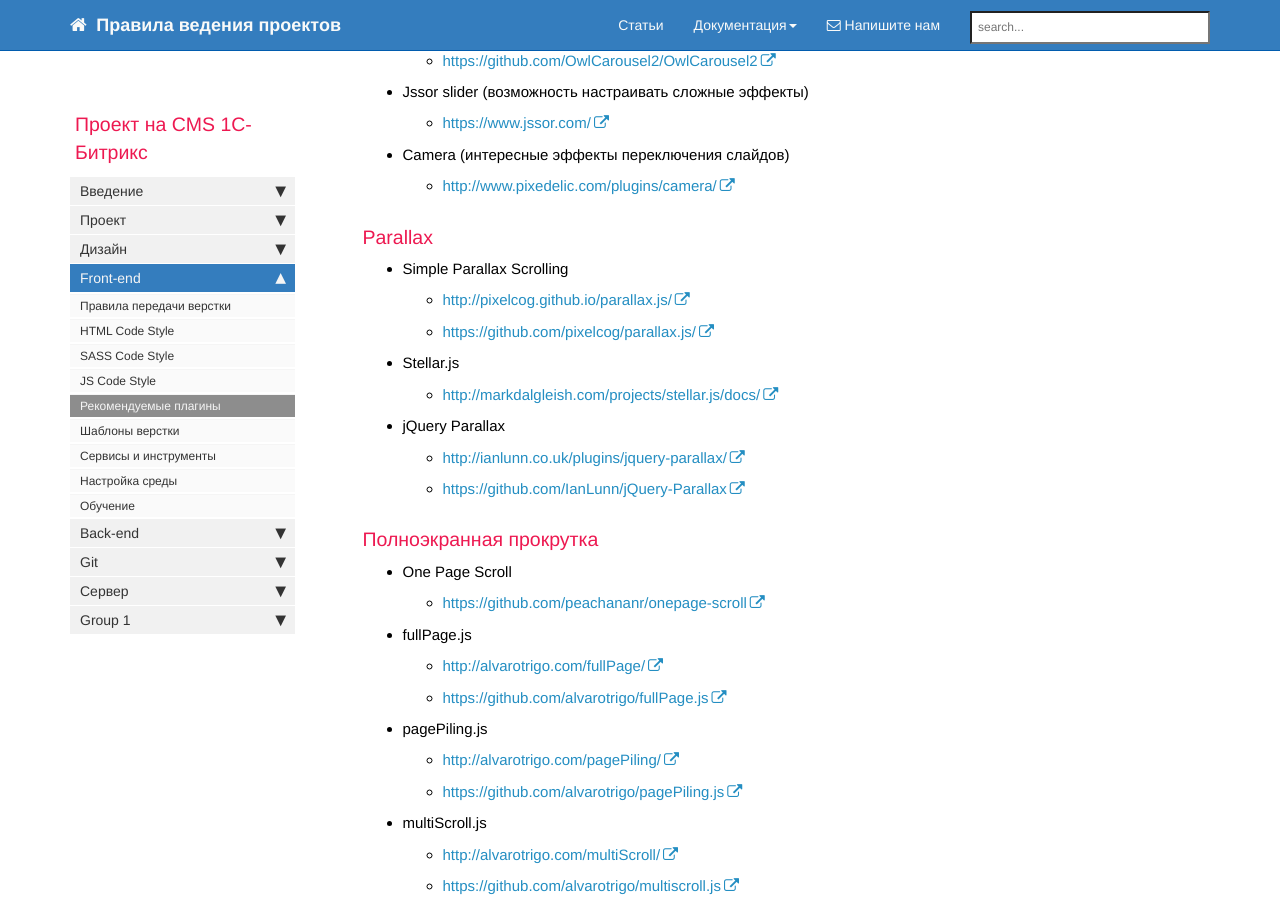
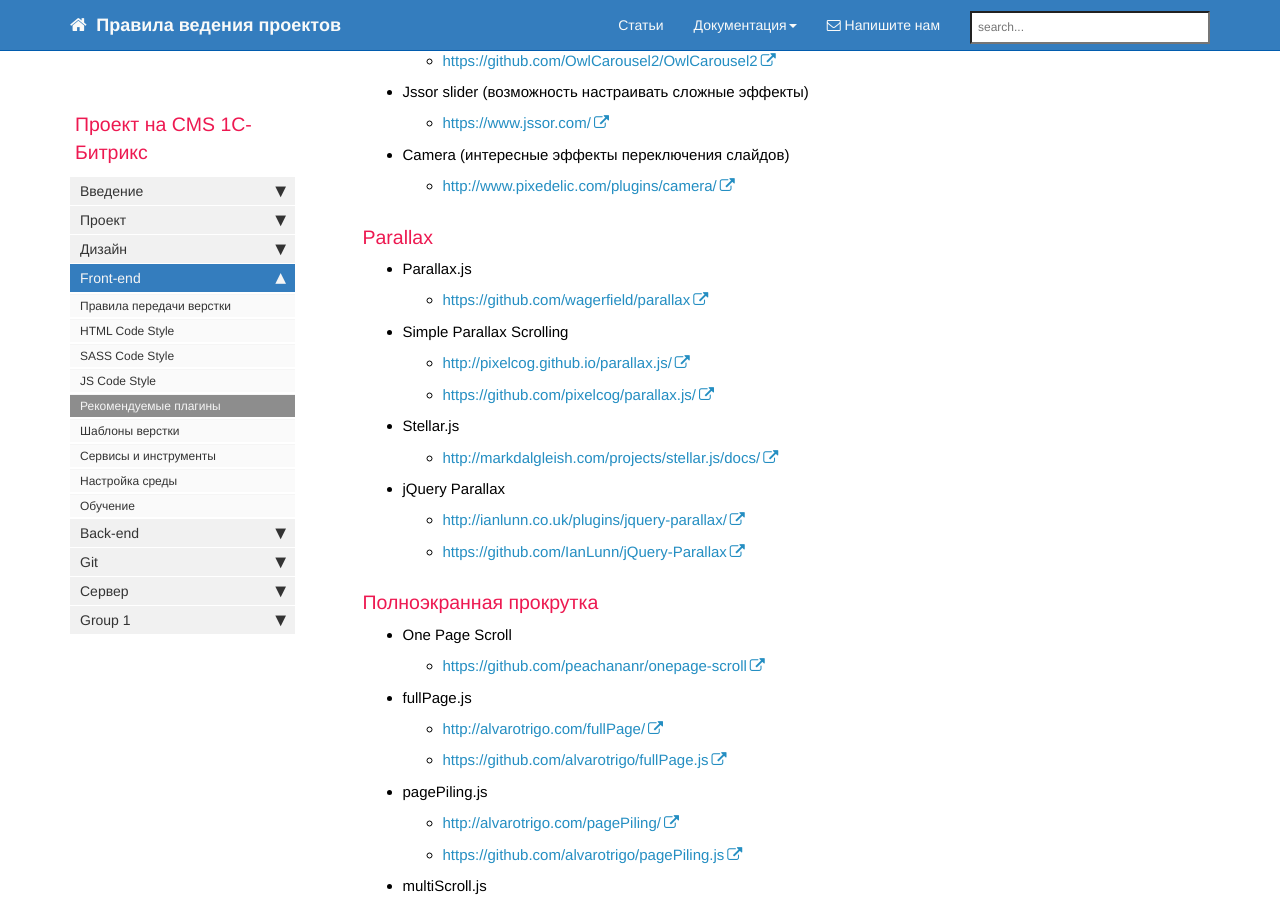
Before and after one commit to gdecider/gdecider.github.io, a Jekyll site: the page built from pages/bx/bx_front-recomend-plugins.md, in a window 1280 px wide and 900 px high, scrolled down 692 px. Built offline with Jekyll 4.4.1, drawn with Linux system fonts in a browser that asks for light colours; nearby versions of some CDN libraries; comment, search, counter and statistics services are not loaded.

Commit message:
Update bx_front-recomend-plugins.md

```diff
--- a/pages/bx/bx_front-recomend-plugins.md
+++ b/pages/bx/bx_front-recomend-plugins.md
@@ -47,6 +47,10 @@ toc: false
   * [http://www.pixedelic.com/plugins/camera/](http://www.pixedelic.com/plugins/camera/)
 
 ### Parallax
+
+* Parallax.js
+
+  * [https://github.com/wagerfield/parallax](https://github.com/wagerfield/parallax)
 
 * Simple Parallax Scrolling
 
```
